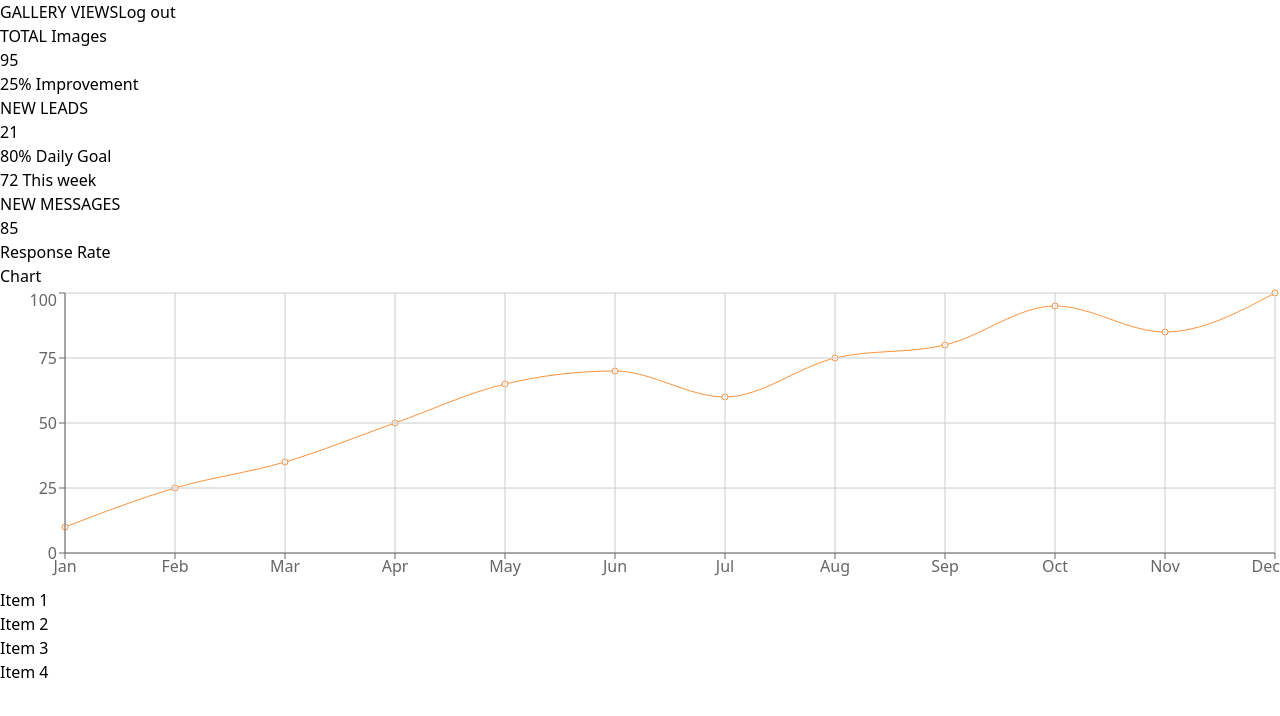
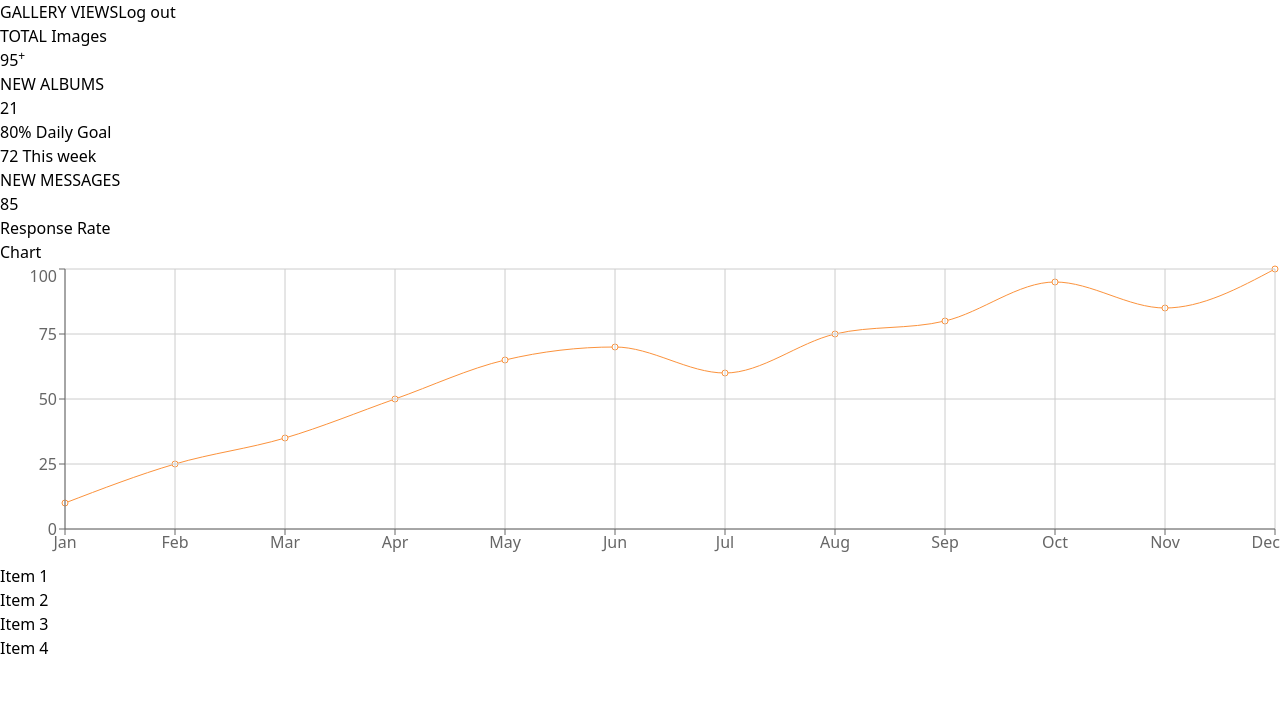
Before and after one commit to irisakellia/shutter, a React (Vite) app in the folder shuter/: page /home in a window 1280 px wide. Shown: the top 716 px of the page. Built offline with nearby package versions, Linux system fonts and the light colour scheme.

Commit message:
[adding]

```diff
--- a/shuter/src/components/WelcomePage.jsx
+++ b/shuter/src/components/WelcomePage.jsx
@@ -47,11 +47,11 @@ const WelcomePage = () => {
       <div className="p-4 grid grid-cols-1 sm:grid-cols-2 lg:grid-cols-3 gap-4">
         <div className="bg-white p-4 shadow rounded-lg">
           <div className="text-gray-600 font-serif">TOTAL Images</div>
-          <div className="text-3xl font-bold">95</div>
-          <div className="text-sm text-gray-500">25% Improvement</div>
+          <div className="text-3xl font-bold">95<sup>+</sup></div>
+
         </div>
         <div className="bg-white p-4 shadow rounded-lg">
-          <div className="text-gray-600">NEW LEADS</div>
+          <div className="text-gray-600">NEW ALBUMS</div>
           <div className="text-3xl font-bold">21</div>
           <div className="text-sm text-gray-500">80% Daily Goal</div>
           <div className="text-sm text-gray-500">72 This week</div>
```
